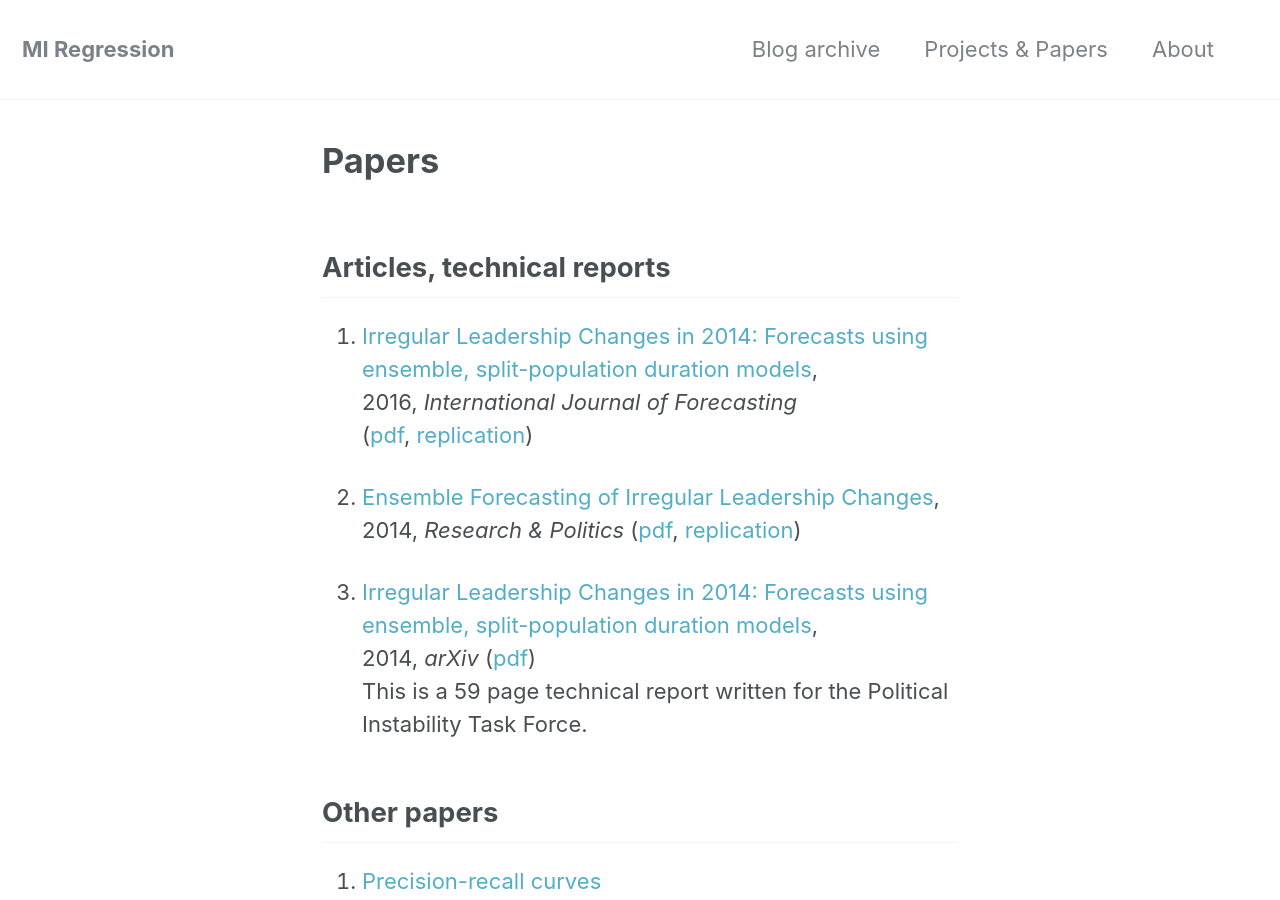
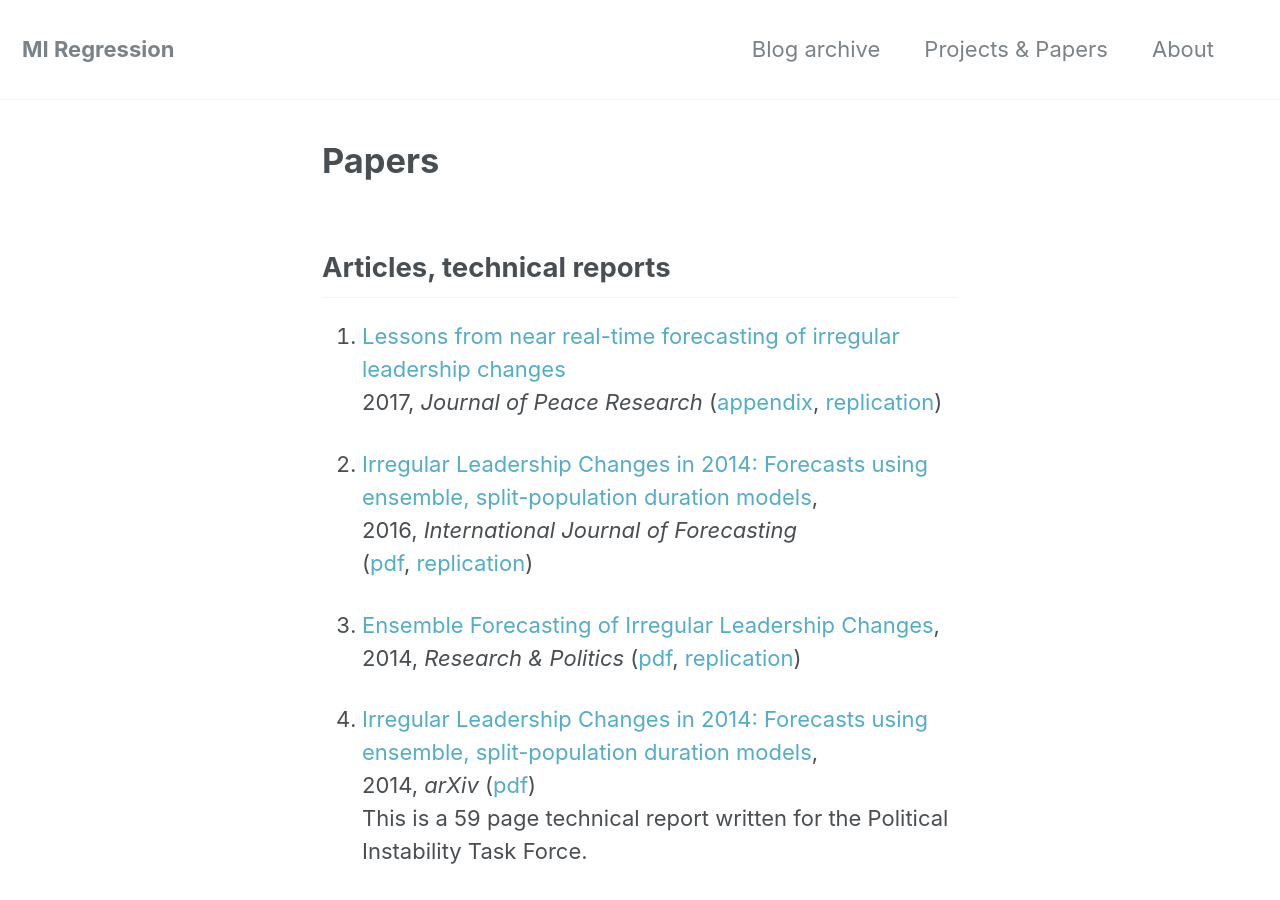
Before and after one commit to andybega/andybega.github.io, a Jekyll site: the page built from _pages/papers-archive.md, in a window 1280 px wide and 900 px high. Built offline with Jekyll 4.4.1, drawn with Linux system fonts in a browser that asks for light colours.

Commit message:
add JPR article to papers

```diff
--- a/_pages/papers-archive.md
+++ b/_pages/papers-archive.md
@@ -10,14 +10,18 @@ tags: []
 
 ## Articles, technical reports
 
-1. [Irregular Leadership Changes in 2014: Forecasts using ensemble, split-population duration models](http://www.sciencedirect.com/science/article/pii/S0169207015000485),
+1. [Lessons from near real-time forecasting of irregular leadership changes](http://journals.sagepub.com/doi/full/10.1177/0022343316680858)
+<br> 2017, *Journal of Peace Research*
+([appendix]({{ site.url }}/content/papers/Ward_Beger_2017_ForecastingLessons_JPR_Appendix.pdf), [replication](https://github.com/andybega/jpr-forecasting-lessons))
+
+2. [Irregular Leadership Changes in 2014: Forecasts using ensemble, split-population duration models](http://www.sciencedirect.com/science/article/pii/S0169207015000485),
 <br> 2016, *International Journal of Forecasting*
 ([pdf]({{ site.url }}/content/papers/ijf-ilc2014.pdf), [replication](https://github.com/andybega/ijf-ilc2014))
 
-2. [Ensemble Forecasting of Irregular Leadership Changes](http://rap.sagepub.com/content/1/3/2053168014557511),
+3. [Ensemble Forecasting of Irregular Leadership Changes](http://rap.sagepub.com/content/1/3/2053168014557511),
 <br> 2014, *Research &amp; Politics* ([pdf]({{ site.url }}/content/papers/rap-ensembe-forecasting.pdf), [replication](https://github.com/andybega/rap-ensemble-forecasting))
 
-3. [Irregular Leadership Changes in 2014: Forecasts using ensemble, split-population duration models](http://arxiv.org/abs/1409.7105),
+4. [Irregular Leadership Changes in 2014: Forecasts using ensemble, split-population duration models](http://arxiv.org/abs/1409.7105),
 <br> 2014, *arXiv* ([pdf](http://arxiv.org/pdf/1409.7105v1.pdf))
 <br> This is a 59 page technical report written for the Political Instability Task Force.
 
```
Also changed, not shown: 1 other file.
